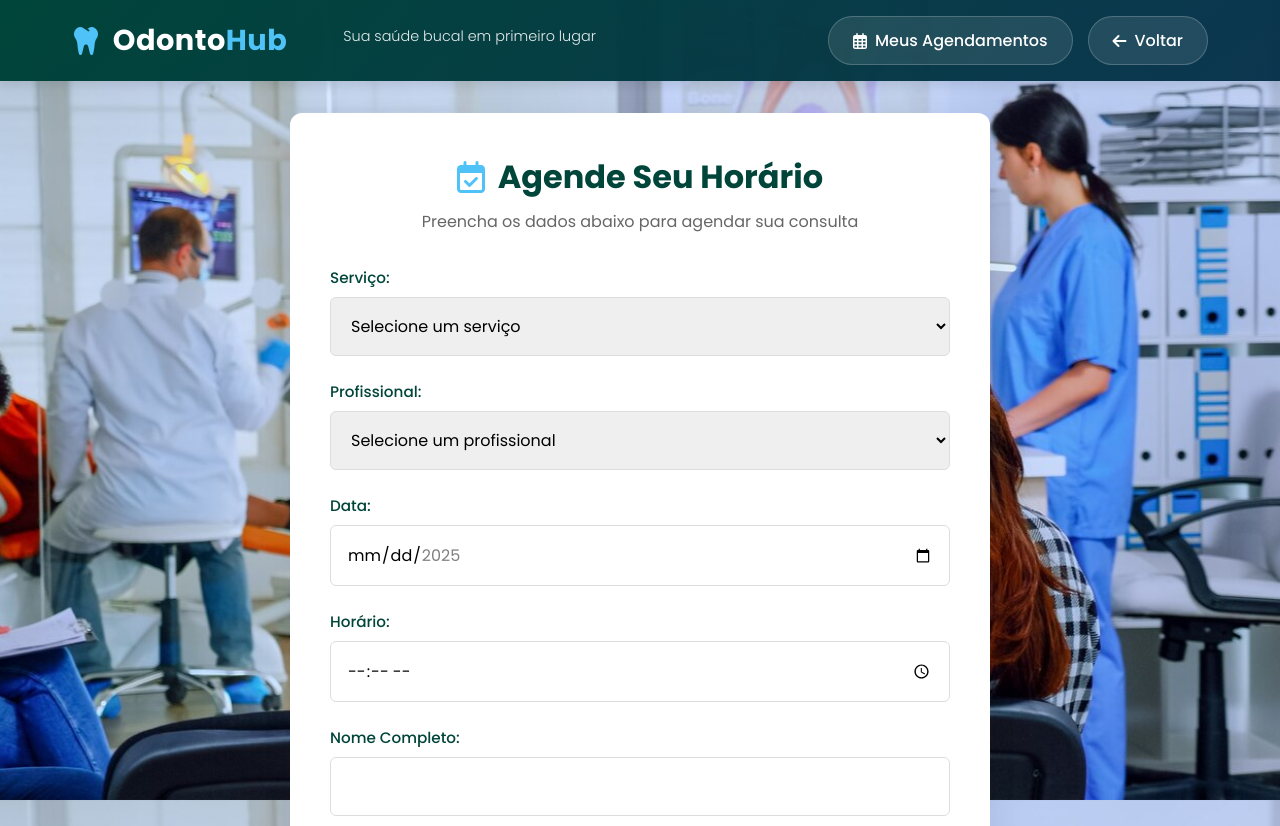
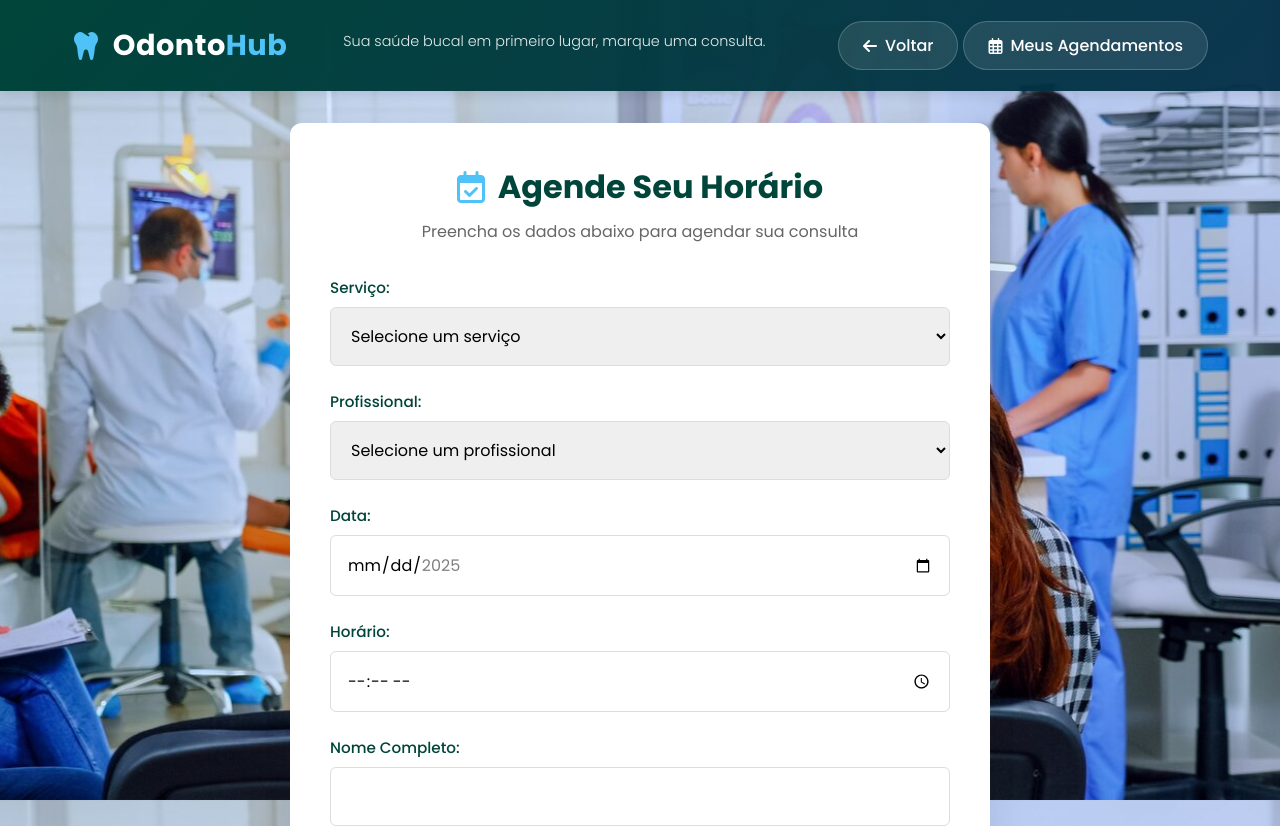
Before and after one commit to Pedrofx65/Agendamento-Angular, an Angular app: page /agendamento in a window 1280 px wide. Shown: the top 826 px of the page. Built offline with nearby package versions, Linux system fonts and the light colour scheme.

Commit message:
Atualiza tela de agendamento

```diff
--- a/src/app/tela-agendamento/tela-agendamento.component.html
+++ b/src/app/tela-agendamento/tela-agendamento.component.html
@@ -12,21 +12,23 @@
         <header class="main-header">
             <div class="header-content">
                 <div class="logo-container">
+
                     <a routerLink="/" class="logo">
                         <i class="fas fa-tooth dental-icon"></i>
                         <h1>Odonto<span>Hub</span></h1>
                     </a>
-                    <p class="tagline">Sua saúde bucal em primeiro lugar</p>
+                    <p class="tagline">Sua saúde bucal em primeiro lugar, marque uma consulta.</p>
                 </div>
 
                 <nav class="navigation">
                     <div class="user-options">
+                         <a class="btn-agendados" href="/" style="margin: 5px;">
+                            <i class="fa-solid fa-arrow-left"></i> Voltar
+                        </a>
                         <a class="btn-agendados" (click)="irParaAgendados()">
                             <i class="far fa-calendar-alt"></i> Meus Agendamentos
                         </a>
-                        <a class="btn-agendados" href="/" style="margin-left: 15px;">
-                            <i class="fa-solid fa-arrow-left"></i> Voltar
-                        </a>
+
                     </div>
                 </nav>
             </div>
```
